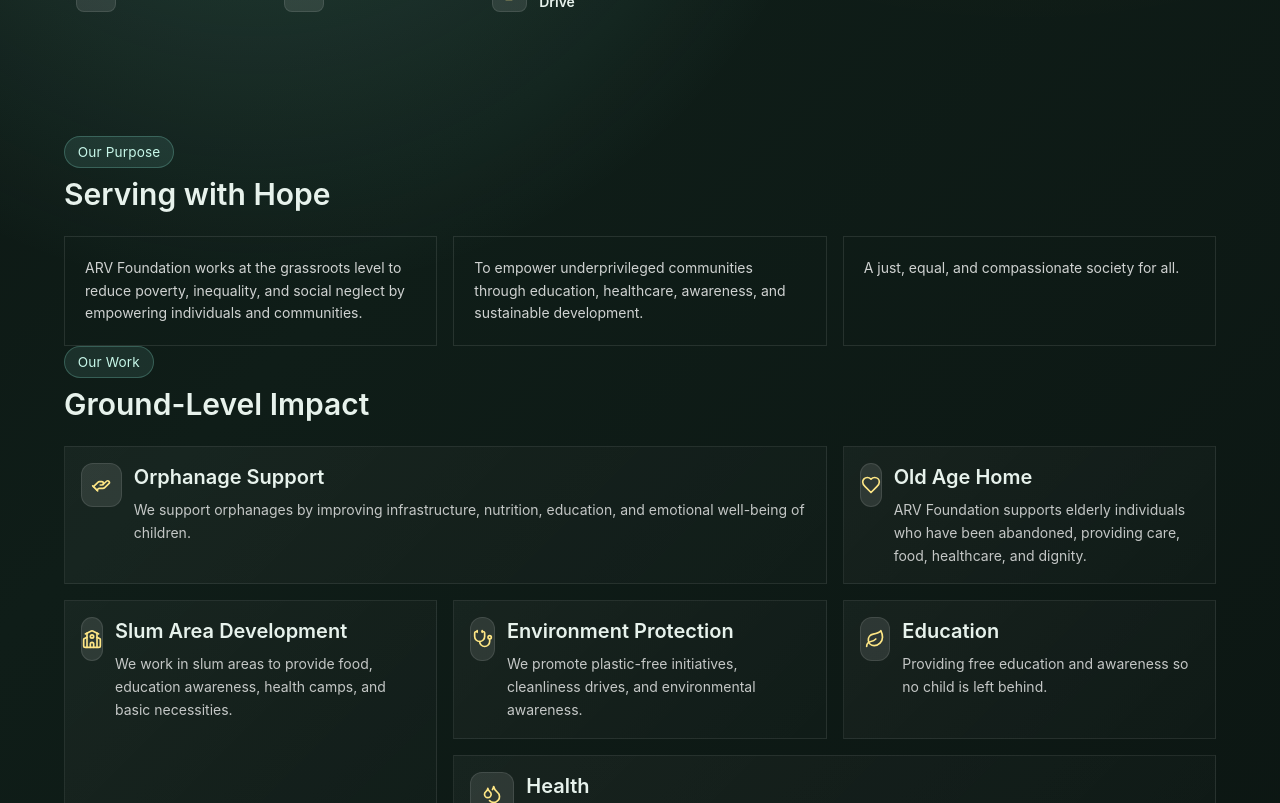
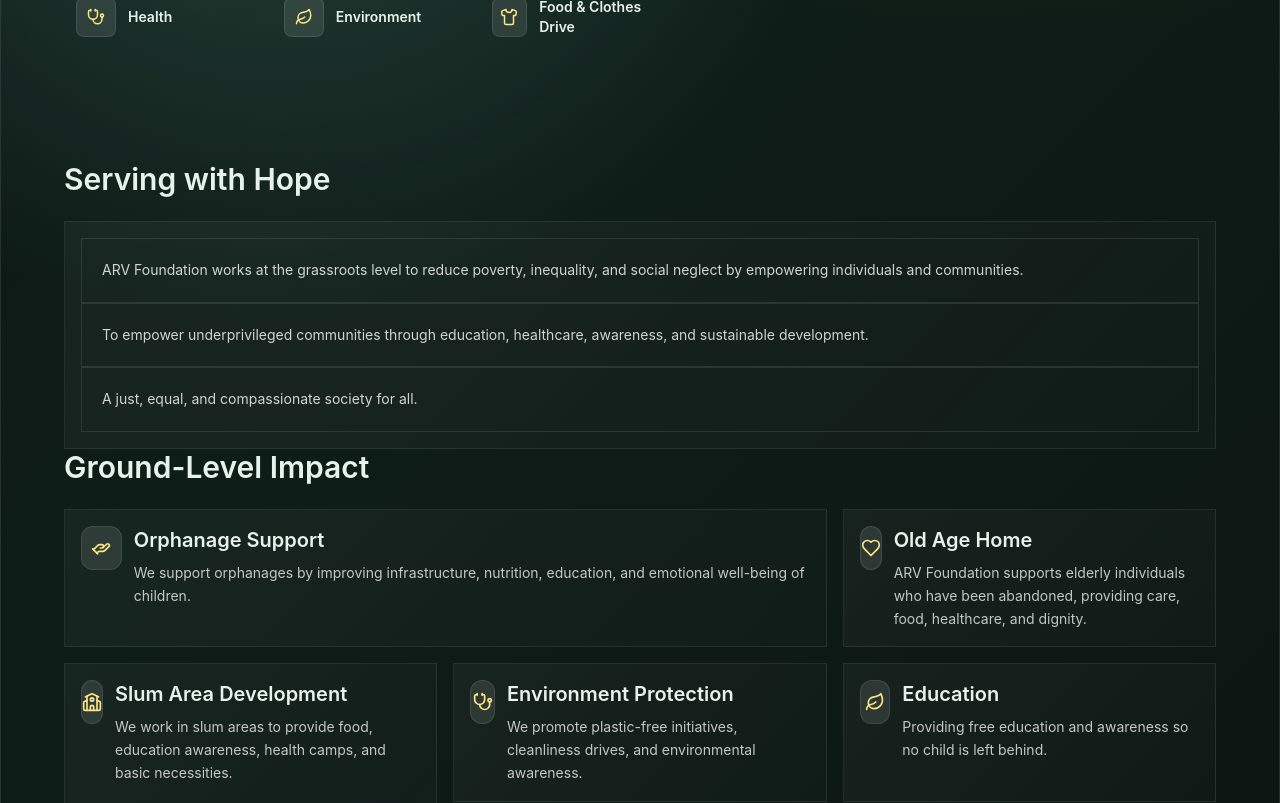
Before and after one commit to Aditya51002/Arv-Foundation, a React (Vite) app: page / in a window 1280 px wide. Shown: the part 740-1543 px from the top of the page. Built offline with nearby package versions, Linux system fonts and the light colour scheme.

Commit message:
Made Changes to Home page and About

```diff
--- a/src/pages/About.jsx
+++ b/src/pages/About.jsx
@@ -11,6 +11,7 @@
   ];
 
   return (
+   <div className="glass-card p-6 border border-white/10 pb-14 space-y-12">
     <div className="section-shell space-y-6 pb-12">
       <SectionHeading
         eyebrow={lang === "hi" ? "परिचय" : "About"}
@@ -32,6 +33,7 @@
         ))}
       </div>
     </div>
+    </div>
   );
 };
 
--- a/src/pages/Home.jsx
+++ b/src/pages/Home.jsx
@@ -8,15 +8,15 @@
   const { t, lang } = useLanguage();
 
   return (
-    <div className="pb-14 space-y-12">
+    <div className="glass-card p-6 border border-white/10 pb-14 space-y-12">
       <Hero />
 
       <section className="section-shell space-y-6">
         <SectionHeading
-          eyebrow={lang === "hi" ? "हमारा उद्देश्य" : "Our Purpose"}
+          // eyebrow={lang === "hi" ? "हमारा उद्देश्य" : "Our Purpose"}
           title={lang === "hi" ? "उम्मीद के साथ सेवा" : "Serving with Hope"}
         />
-        <div className="grid grid-cols-1 md:grid-cols-3 gap-4">
+        <div className="glass-card shine-border p-4 ">
           {[t.about.who, t.about.mission, t.about.vision].map((text, idx) => (
             <motion.div
               key={idx}
@@ -34,7 +34,7 @@
 
       <section className="section-shell space-y-6">
         <SectionHeading
-          eyebrow={lang === "hi" ? "हमारे प्रयास" : "Our Work"}
+          // eyebrow={lang === "hi" ? "हमारे प्रयास" : "Our Work"}
           title={lang === "hi" ? "जमीनी प्रभाव" : "Ground-Level Impact"}
         />
         <WorkGrid />
```
